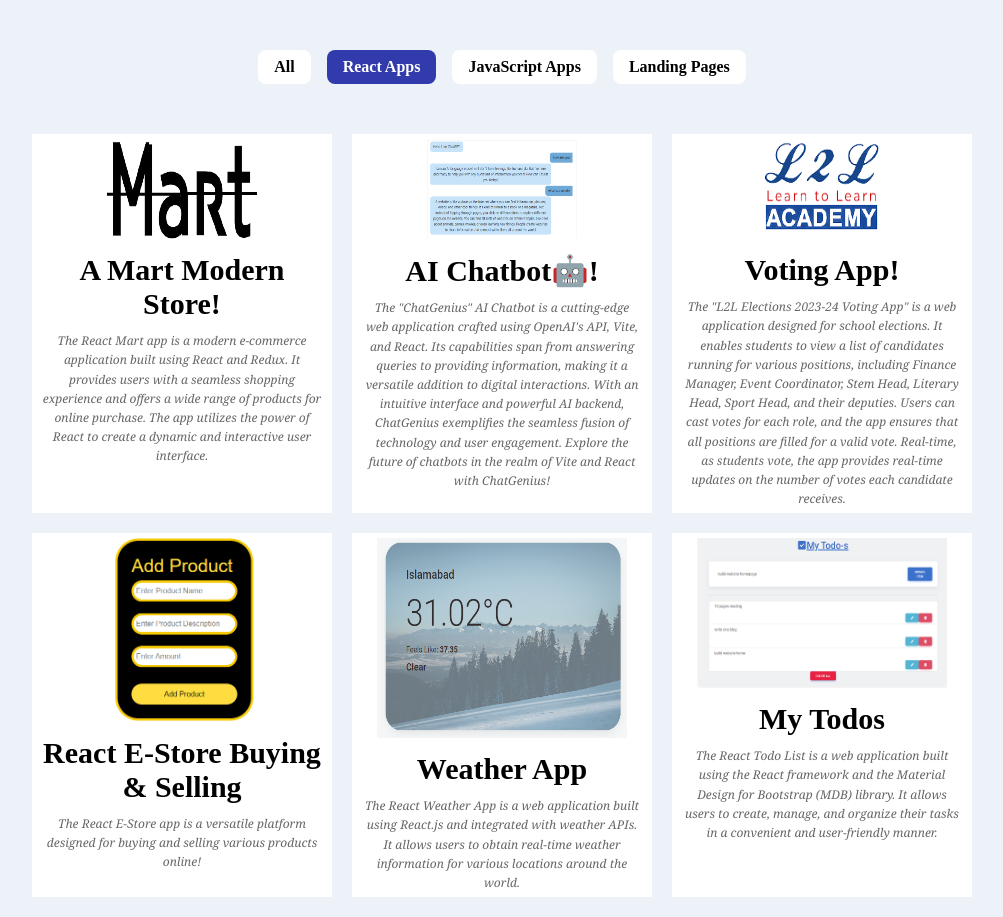
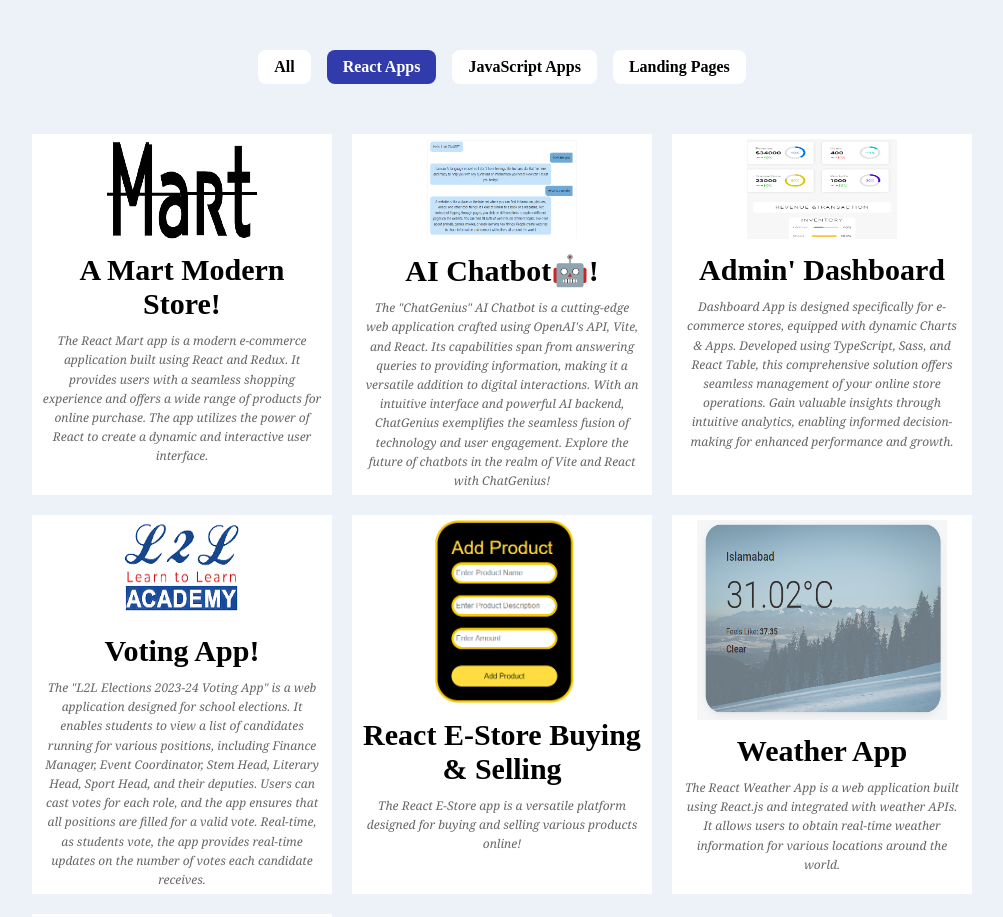
Before and after one commit to usmanabdullahbn/My-Portfolio, a React (Create React App) app: page / in a window 1280 px wide. Shown: the part 1160-2077 px from the top of the page, without its empty margins (138-1141 px from the left). Built offline with nearby package versions, Linux system fonts and the light colour scheme.

Commit message:
adding admin-dashboard

```diff
--- a/src/components/projects/Projects.js
+++ b/src/components/projects/Projects.js
@@ -10,6 +10,7 @@ import stopwatch from "../assert/stop time watch.png";
 import appleClone from "../assert/screencapture-apple-clone-page-web-app-2023-07-12-00_20_03.png";
 import L2lLogo from "../assert/L2L Logo.png";
 import ChatbotLogo from "../assert/chatbot img.png";
+import adminDashboardLogo from "../assert/admin-dashboard.png";
 
 const Projects = () => {
   const [reactProject, setReactProject] = useState("block");
@@ -141,6 +142,20 @@ const Projects = () => {
                   exemplifies the seamless fusion of technology and user
                   engagement. Explore the future of chatbots in the realm of
                   Vite and React with ChatGenius!
+                </p>
+              </a>
+            </div>
+            {/* Admin Dashboard!  */}
+            <div className="project" style={{ display: reactProject }}>
+              <a href="https://admin-dashboard-eight-ruby.vercel.app/" target="_blank">
+                <img
+                  src={adminDashboardLogo}
+                  style={{ height: "100px" }}
+                  alt="dashboard Chatbot Logo"
+                />
+                <h2>Admin' Dashboard </h2>
+                <p>
+                Dashboard App is designed specifically for e-commerce stores, equipped with dynamic Charts & Apps. Developed using TypeScript, Sass, and React Table, this comprehensive solution offers seamless management of your online store operations. Gain valuable insights through intuitive analytics, enabling informed decision-making for enhanced performance and growth.
                 </p>
               </a>
             </div>
```
Also changed, not shown: src/components/assert/admin-dashboard.png (added).
